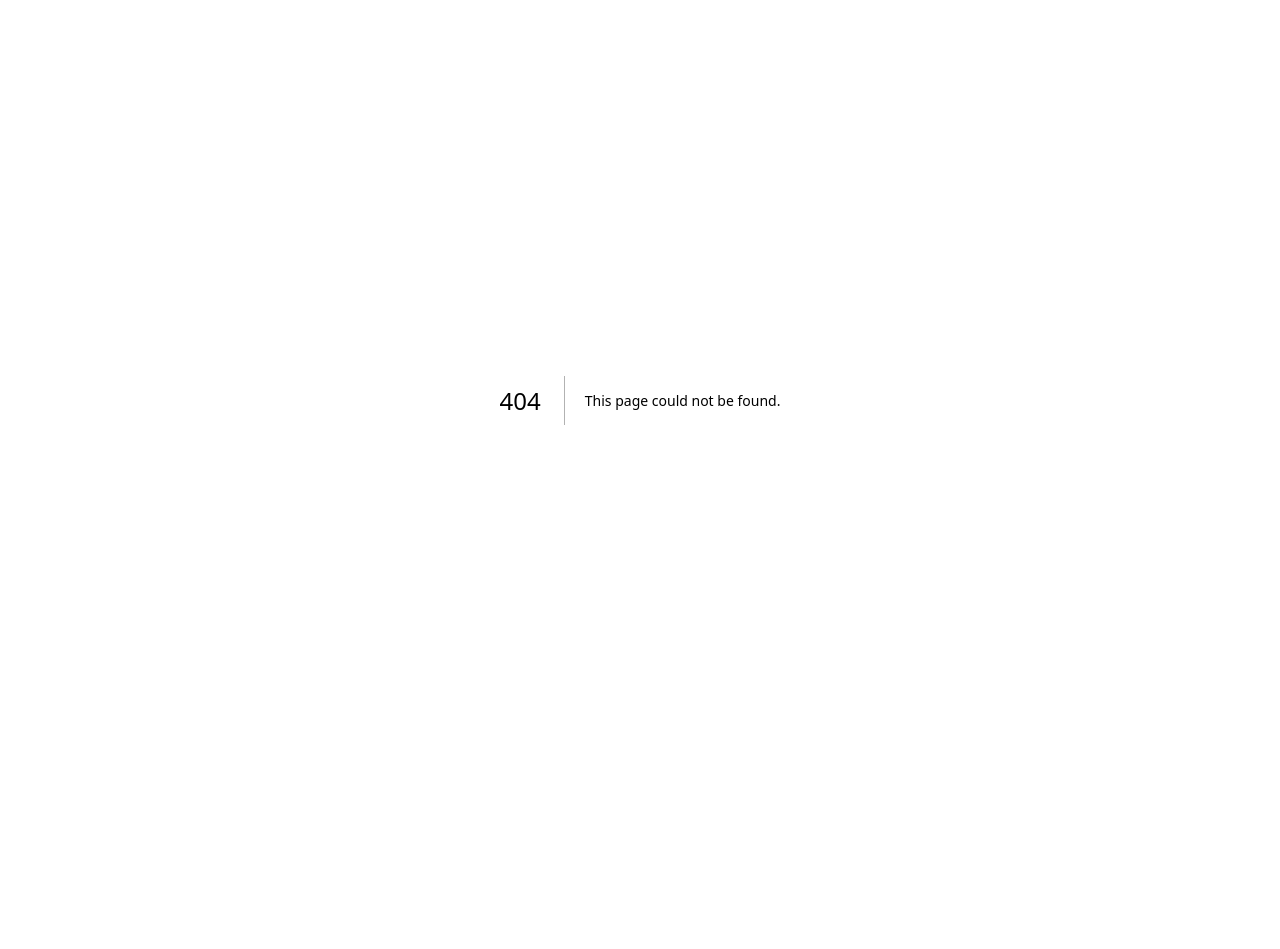
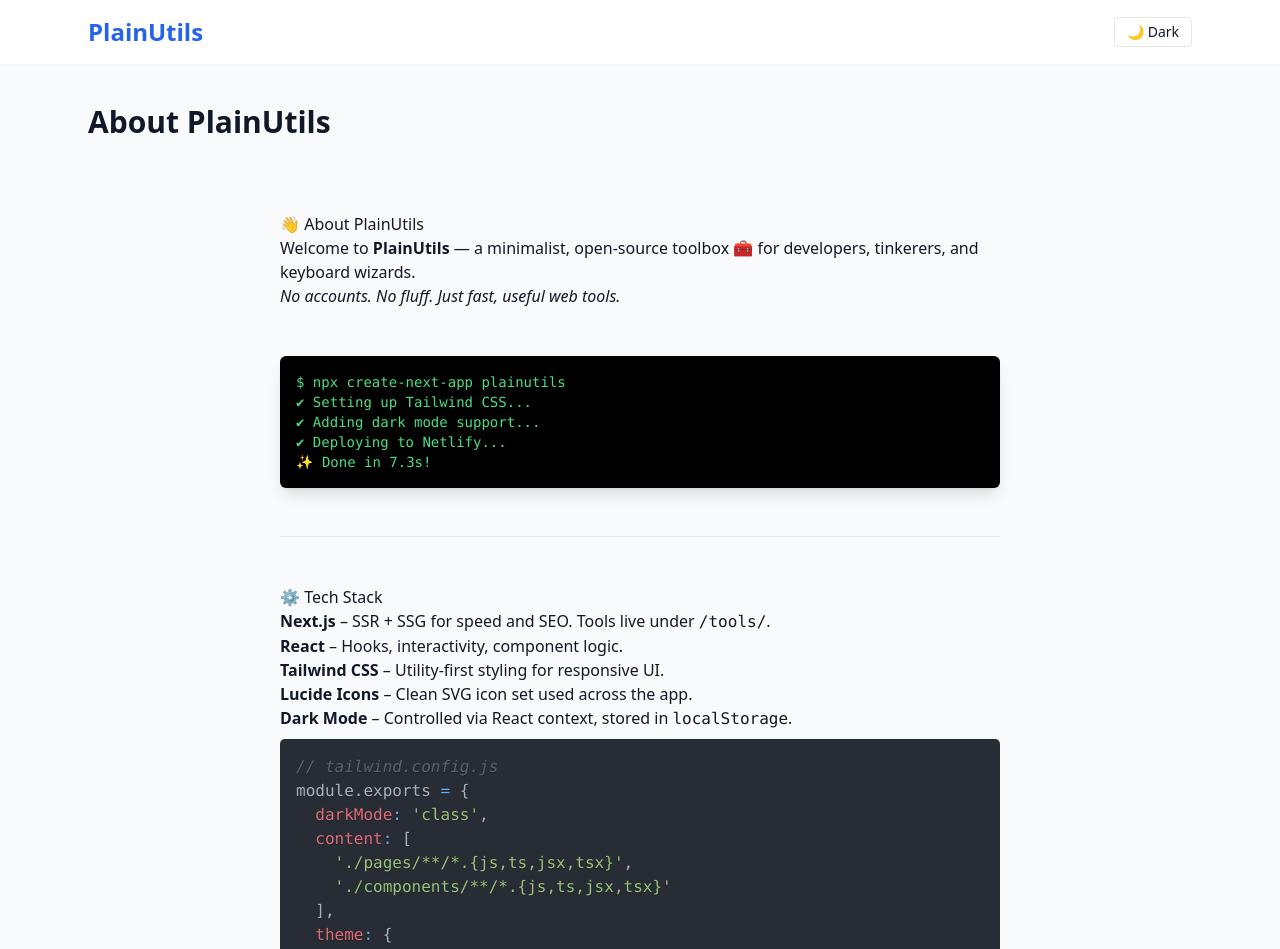
Before and after one commit to pingryte/plainutils, a Next.js app: page /about in a window 1280 px wide. Before the commit this address had no page. Shown: the top 949 px of the page. Before the commit the page ends 800 px from the top, so only its background shows below. Built offline with nearby package versions, Linux system fonts and the light colour scheme.

Commit message:
Introduced animated about page

```diff
--- /dev/null
+++ b/components/FakeTerminal.js
@@ -0,0 +1,34 @@
+// components/FakeTerminal.js
+import { useEffect, useState } from 'react';
+
+const lines = [
+  '$ npx create-next-app plainutils',
+  '✔ Installing packages...',
+  '✔ Setting up Tailwind CSS...',
+  '✔ Adding dark mode support...',
+  '✔ Deploying to Netlify...',
+  '✨ Done in 7.3s!'
+];
+
+export default function FakeTerminal() {
+  const [visibleLines, setVisibleLines] = useState([]);
+
+  useEffect(() => {
+    let index = 0;
+    const interval = setInterval(() => {
+      setVisibleLines((prev) => [...prev, lines[index]]);
+      index++;
+      if (index >= lines.length) clearInterval(interval);
+    }, 700);
+
+    return () => clearInterval(interval);
+  }, []);
+
+  return (
+    <div className="bg-black text-green-400 font-mono p-4 rounded-md shadow-lg text-sm">
+      {visibleLines.map((line, i) => (
+        <div key={i} className="whitespace-pre">{line}</div>
+      ))}
+    </div>
+  );
+}
--- a/components/Layout.js
+++ b/components/Layout.js
@@ -3,6 +3,8 @@ import Link from 'next/link';
 import { useRouter } from 'next/router';
 import DarkModeToggle from './DarkModeToggle';
 import { iconMap } from '../lib/iconMap';
+import LiveToolExplorer from './LiveToolExplorer'; // ✅ New component
+import RateThisStack from './RateThisStack';       // ✅ New component
 
 // ToolSwitcher component inside the same file for simplicity
 function ToolSwitcher() {
@@ -49,6 +51,7 @@ export default function Layout({ title, children }) {
   const router = useRouter();
   const isHome = router.pathname === '/';
   const isToolPage = router.pathname.startsWith('/tools/');
+  const isAboutPage = router.pathname === '/about';
   const toolSlug = isToolPage ? router.pathname.split('/').pop() : null;
   const Icon = title ? iconMap[title] : null;
 
@@ -62,15 +65,9 @@ export default function Layout({ title, children }) {
     <div className="min-h-screen bg-gray-50 dark:bg-gray-950 text-gray-900 dark:text-gray-100 flex flex-col">
       <Head>
         <title>{formattedTitle}</title>
-        <meta
-          name="description"
-          content="PlainUtils – simple web tools for developers and everyday tasks"
-        />
+        <meta name="description" content="PlainUtils – simple web tools for developers and everyday tasks" />
         <meta property="og:title" content={formattedTitle} />
-        <meta
-          property="og:description"
-          content="PlainUtils – simple web tools for developers and everyday tasks"
-        />
+        <meta property="og:description" content="PlainUtils – simple web tools for developers and everyday tasks" />
         <meta property="og:type" content="website" />
         <meta property="og:url" content="https://plainutils.pingryte.com" />
         <meta property="og:image" content="https://plainutils.pingryte.com/og-image.png" />
@@ -96,28 +93,24 @@ export default function Layout({ title, children }) {
             </div>
           )}
           {children}
+
+
         </div>
       </main>
 
       <footer className="text-center text-gray-500 dark:text-gray-400 text-sm py-4">
         © 2025 PlainUtils ·{' '}
-        <a
-          href="https://github.com/pingryte/plainutils"
-          target="_blank"
-          rel="noopener noreferrer"
-          className="underline hover:text-blue-500"
-        >
+        <a href="https://github.com/pingryte/plainutils" target="_blank" rel="noopener noreferrer" className="underline hover:text-blue-500">
           GitHub
         </a>{' '}
         ·{' '}
-        <a
-          href="https://coff.ee/pingryte"
-          target="_blank"
-          rel="noopener noreferrer"
-          className="underline hover:text-yellow-500"
-        >
+        <a href="https://coff.ee/pingryte" target="_blank" rel="noopener noreferrer" className="underline hover:text-yellow-500">
           Buy Me a Coffee
-        </a>
+        </a>{' '}
+        ·{' '}
+        <Link href="/about" className="underline hover:text-blue-600">
+          About
+        </Link>
       </footer>
     </div>
   );
--- /dev/null
+++ b/components/LiveToolExplorer.js
@@ -0,0 +1,36 @@
+import { useRouter } from 'next/router';
+import { iconMap } from '../lib/iconMap';
+
+const tools = [
+  { title: 'Word Counter', href: '/tools/word-counter' },
+  { title: 'JSON Formatter', href: '/tools/json-formatter' },
+  { title: 'Base64 Encoder / Decoder', href: '/tools/base64' },
+  { title: 'Case Converter', href: '/tools/case-converter' },
+  { title: 'Unix Timestamp Converter', href: '/tools/unix-timestamp' },
+  { title: 'Text Diff Checker', href: '/tools/text-diff' },
+];
+
+export default function LiveToolExplorer() {
+  const router = useRouter();
+
+  return (
+    <div className="bg-white dark:bg-gray-800 border border-gray-200 dark:border-gray-700 rounded-md p-6 shadow-md">
+      <h3 className="text-lg font-bold mb-4 text-blue-600 dark:text-blue-400">🧪 Live Tool Explorer</h3>
+      <ul className="space-y-3">
+        {tools.map(({ title, href }) => {
+          const Icon = iconMap[title];
+          return (
+            <li
+              key={href}
+              className="flex items-center gap-3 cursor-pointer hover:bg-gray-100 dark:hover:bg-gray-700 px-3 py-2 rounded transition"
+              onClick={() => router.push(href)}
+            >
+              {Icon && <Icon className="w-5 h-5 text-blue-500" aria-hidden="true" />}
+              <span className="text-sm font-medium">{title}</span>
+            </li>
+          );
+        })}
+      </ul>
+    </div>
+  );
+}
--- /dev/null
+++ b/components/RateThisStack.js
@@ -0,0 +1,28 @@
+import { useState } from 'react';
+
+export default function RateThisStack() {
+  const [rating, setRating] = useState(null);
+
+  return (
+    <div className="bg-white dark:bg-gray-800 border border-gray-200 dark:border-gray-700 rounded-md p-6 shadow-md">
+      <h3 className="text-lg font-bold mb-4 text-blue-600 dark:text-blue-400">📊 Rate This Stack</h3>
+      <p className="mb-2 text-sm">How would you rate the PlainUtils tech stack?</p>
+      <div className="flex gap-2">
+        {[1, 2, 3, 4, 5].map((num) => (
+          <button
+            key={num}
+            onClick={() => setRating(num)}
+            className={`px-3 py-1 rounded border font-medium transition ${
+              rating === num
+                ? 'bg-blue-600 text-white border-blue-600'
+                : 'border-gray-400 text-gray-600 dark:text-gray-300 hover:bg-gray-100 dark:hover:bg-gray-700'
+            }`}
+          >
+            {num}
+          </button>
+        ))}
+      </div>
+      {rating && <p className="mt-3 text-sm text-green-600">Thanks! You rated it {rating}/5 🌟</p>}
+    </div>
+  );
+}
--- a/package.json
+++ b/package.json
@@ -10,8 +10,10 @@
   "dependencies": {
     "lucide-react": "^0.526.0",
     "next": "^14.1.0",
+    "next-themes": "^0.4.6",
     "react": "^18.2.0",
-    "react-dom": "^18.2.0"
+    "react-dom": "^18.2.0",
+    "react-syntax-highlighter": "^15.6.1"
   },
   "devDependencies": {
     "autoprefixer": "^10.4.14",
--- /dev/null
+++ b/pages/about.js
@@ -0,0 +1,150 @@
+import Layout from '../components/Layout';
+import FakeTerminal from '../components/FakeTerminal';
+import RateThisStack from '../components/RateThisStack'; // ✅ Keep this only
+import { Prism as SyntaxHighlighter } from 'react-syntax-highlighter';
+import { oneDark } from 'react-syntax-highlighter/dist/cjs/styles/prism';
+
+const tailwindConfigCode = `// tailwind.config.js
+module.exports = {
+  darkMode: 'class',
+  content: [
+    './pages/**/*.{js,ts,jsx,tsx}',
+    './components/**/*.{js,ts,jsx,tsx}'
+  ],
+  theme: {
+    extend: {},
+  },
+  plugins: [],
+};
+`;
+
+const fileStructure = `pages/
+├── tools/
+│   ├── word-counter.js
+│   ├── json-formatter.js
+│   └── base64.js
+├── about.js
+├── index.js
+components/
+├── Layout.js
+├── DarkModeToggle.js
+lib/
+├── iconMap.js
+`;
+
+const darkModeSnippet = `const [isDark, setIsDark] = useState(() => {
+  return localStorage.getItem('theme') === 'dark';
+});`;
+
+const packageJson = `{
+  "scripts": {
+    "dev": "next dev",
+    "build": "next build && next export",
+    "start": "next start"
+  }
+}`;
+
+export default function About() {
+  return (
+    <Layout title="About PlainUtils">
+      <section className="max-w-3xl mx-auto px-6 py-12 space-y-12 prose prose-blue dark:prose-invert">
+
+        <div>
+          <h1><span className="emoji-hover">👋</span> About PlainUtils</h1>
+          <p>
+            Welcome to <strong>PlainUtils</strong> — a minimalist, open-source toolbox 🧰 for developers, tinkerers, and keyboard wizards.
+          </p>
+          <p>
+            <em>No accounts. No fluff. Just fast, useful web tools.</em>
+          </p>
+        </div>
+
+        <FakeTerminal />
+
+        <hr />
+
+        <div>
+          <h2><span className="emoji-hover">⚙️</span> Tech Stack</h2>
+          <ul>
+            <li><strong>Next.js</strong> – SSR + SSG for speed and SEO. Tools live under <code>/tools/</code>.</li>
+            <li><strong>React</strong> – Hooks, interactivity, component logic.</li>
+            <li><strong>Tailwind CSS</strong> – Utility-first styling for responsive UI.</li>
+            <li><strong>Lucide Icons</strong> – Clean SVG icon set used across the app.</li>
+            <li><strong>Dark Mode</strong> – Controlled via React context, stored in <code>localStorage</code>.</li>
+          </ul>
+
+          <SyntaxHighlighter language="javascript" style={oneDark}>
+            {tailwindConfigCode}
+          </SyntaxHighlighter>
+        </div>
+
+        <hr />
+
+        <div>
+          <h2><span className="emoji-hover">🗂️</span> File Structure</h2>
+          <p>Each tool lives in <code>/pages/tools/</code> and is auto-routed via Next.js.</p>
+
+          <SyntaxHighlighter language="bash" style={oneDark}>
+            {fileStructure}
+          </SyntaxHighlighter>
+        </div>
+
+        <hr />
+
+        <div>
+          <h2><span className="emoji-hover">🧱</span> Reusable Components</h2>
+          <ul>
+            <li><code>&lt;Layout /&gt;</code> – Provides consistent page layout with sidebar + footer.</li>
+            <li><code>&lt;DarkModeToggle /&gt;</code> – React + CSS variables + <code>localStorage</code>.</li>
+          </ul>
+
+          <SyntaxHighlighter language="javascript" style={oneDark}>
+            {darkModeSnippet}
+          </SyntaxHighlighter>
+        </div>
+
+        <hr />
+
+        <div>
+          <h2><span className="emoji-hover">🚀</span> Deployment</h2>
+          <ul>
+            <li><strong>Platform:</strong> Deployed via <a href="https://netlify.com" target="_blank" rel="noopener noreferrer">Netlify</a></li>
+            <li><strong>CI/CD:</strong> Auto-push from <a href="https://github.com/pingryte/plainutils" target="_blank" rel="noopener noreferrer">GitHub</a> on commit to <code>main</code>.</li>
+            <li><strong>Stack:</strong> Fully static — no backend needed.</li>
+          </ul>
+
+          <SyntaxHighlighter language="json" style={oneDark}>
+            {packageJson}
+          </SyntaxHighlighter>
+        </div>
+
+        <hr />
+
+        <div>
+          <h2><span className="emoji-hover">💡</span> Philosophy</h2>
+          <ul>
+            <li>Tools should load in under 1 second ⏱️</li>
+            <li>No JavaScript bloat. No tracking. No nonsense.</li>
+            <li>Mobile responsive, keyboard friendly, and built for devs.</li>
+          </ul>
+        </div>
+
+        <hr />
+
+        <div>
+          <h2><span className="emoji-hover">🤝</span> Contribute</h2>
+          <p>
+            Want to add a tool or improve one? Star the repo on <a href="https://github.com/pingryte/plainutils" target="_blank" rel="noopener noreferrer">GitHub</a> and open an issue or PR.
+          </p>
+          <p>
+            Or drop ideas to <a href="mailto:plainutils@pingryte.com">plainutils@pingryte.com</a>
+          </p>
+        </div>
+
+        <hr />
+
+        <RateThisStack />
+      </section>
+    </Layout>
+  );
+}
--- a/styles/globals.css
+++ b/styles/globals.css
@@ -5,3 +5,13 @@
 .btn {
     @apply bg-blue-600 text-white px-4 py-2 rounded hover:bg-blue-700 transition;
   }
+
+
+.emoji-hover {
+  display: inline-block;
+  transition: transform 0.2s ease;
+}
+
+.emoji-hover:hover {
+  transform: scale(1.2) rotate(5deg);
+}
```
Also changed, not shown: 1 other file (tests, documents, lock files or other folders).
